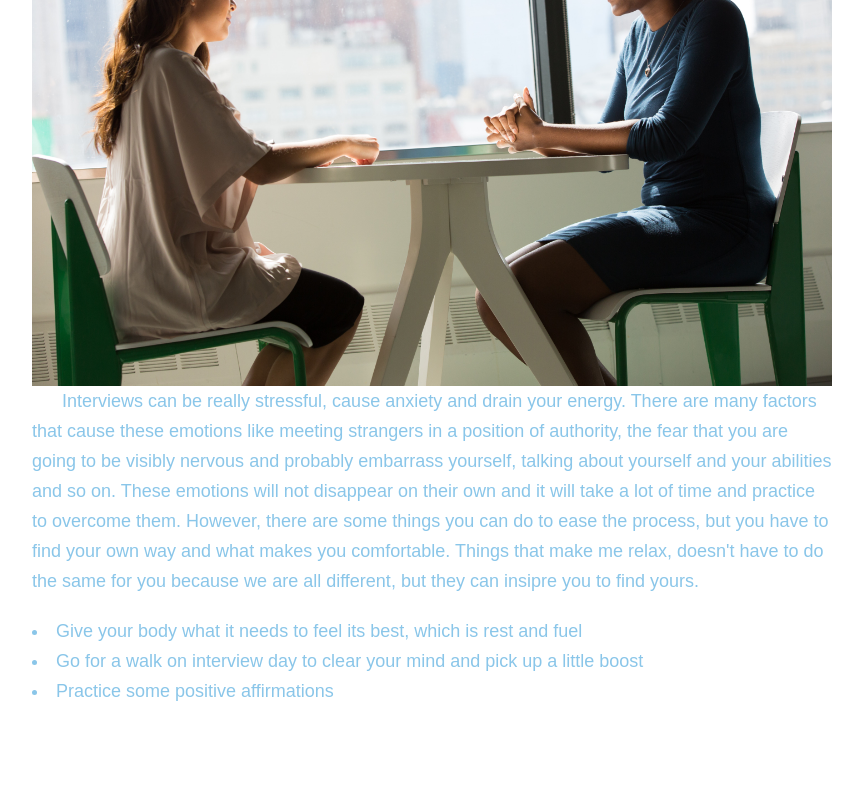
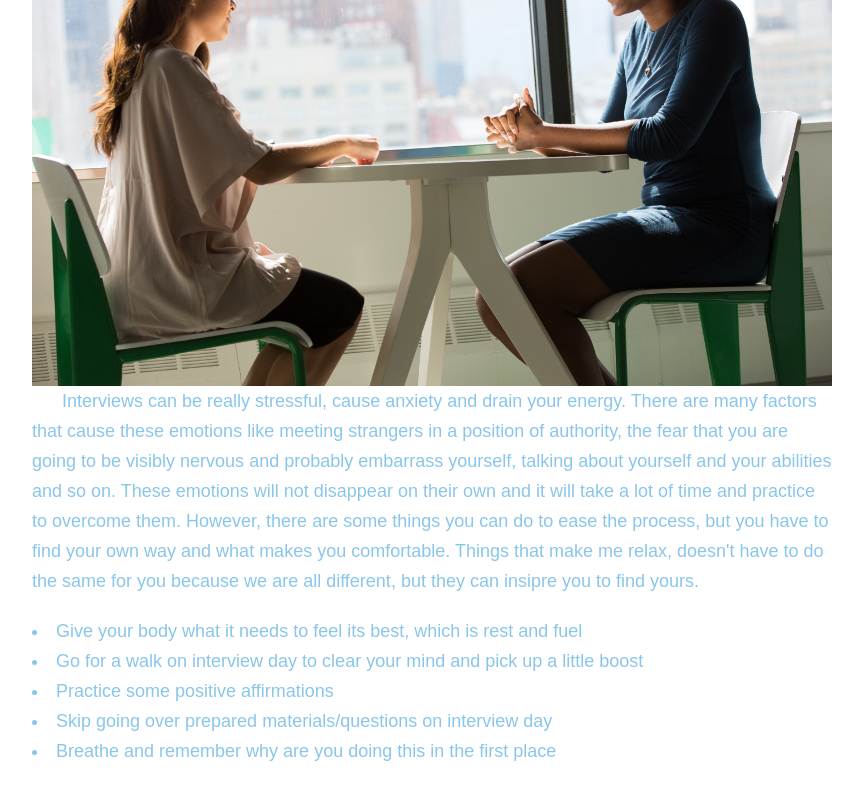
Before and after one commit to paulinemarg/myBlog, a React (Create React App) app: page /interview in a window 1280 px wide. Shown: the part 272-1072 px from the top of the page, without its empty margins (208-1071 px from the left). Before the commit the page ends 1028 px from the top, so only its background shows below. Built offline with nearby package versions, Linux system fonts and the light colour scheme; the HTML template or start-up script is replaced by a standard one.

Commit message:
updated article

```diff
--- a/src/components/pages/Interview.jsx
+++ b/src/components/pages/Interview.jsx
@@ -15,6 +15,8 @@ export default function Interview() {
             <li>Give your body what it needs to feel its best, which is rest and fuel </li>
             <li>Go for a walk on interview day to clear your mind and pick up a little boost</li>
             <li>Practice some positive affirmations</li>
+            <li>Skip going over prepared materials/questions on interview day</li>
+            <li>Breathe and remember why are you doing this in the first place</li>
           </div>
         </div>
     </div>
```
